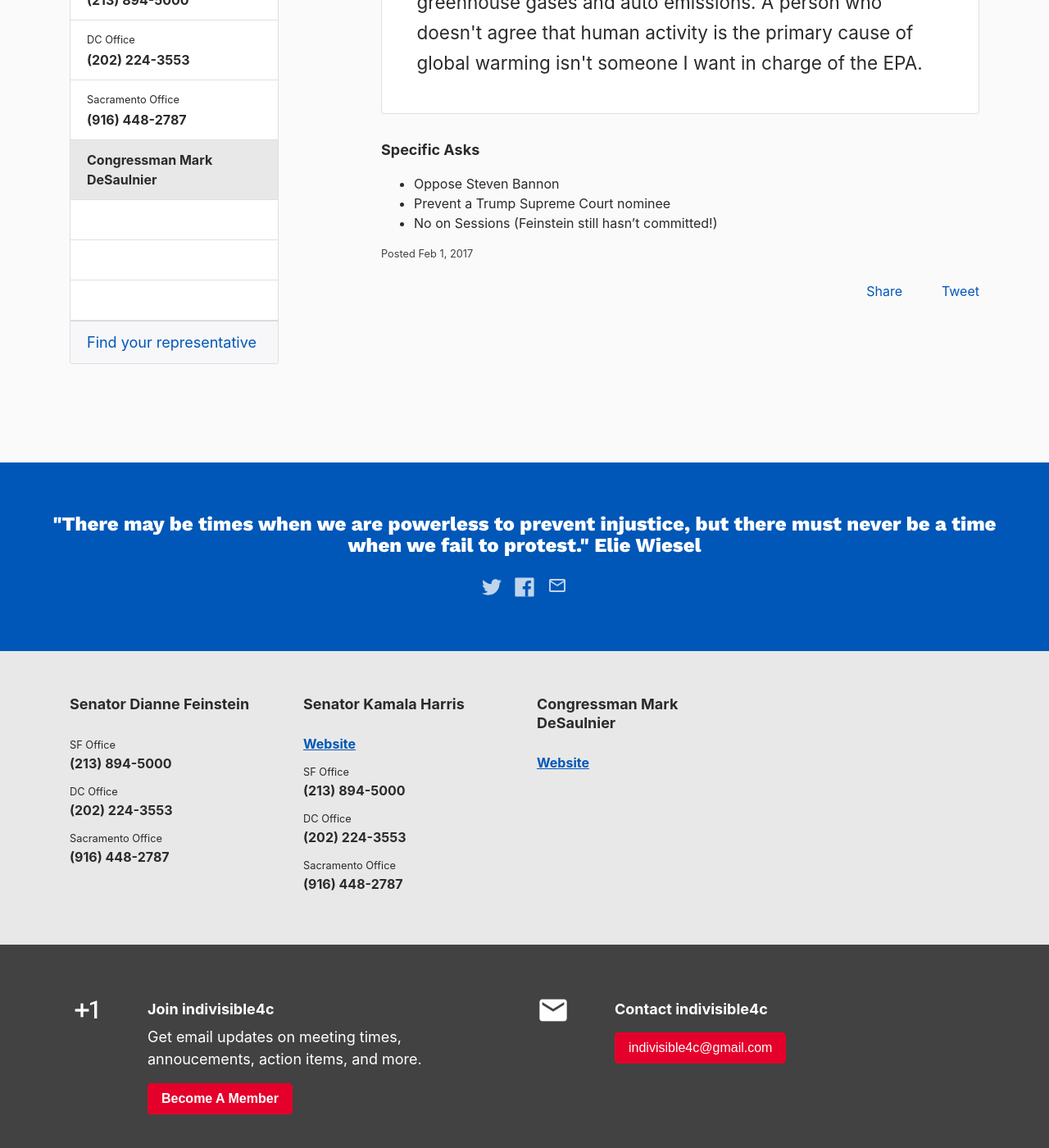
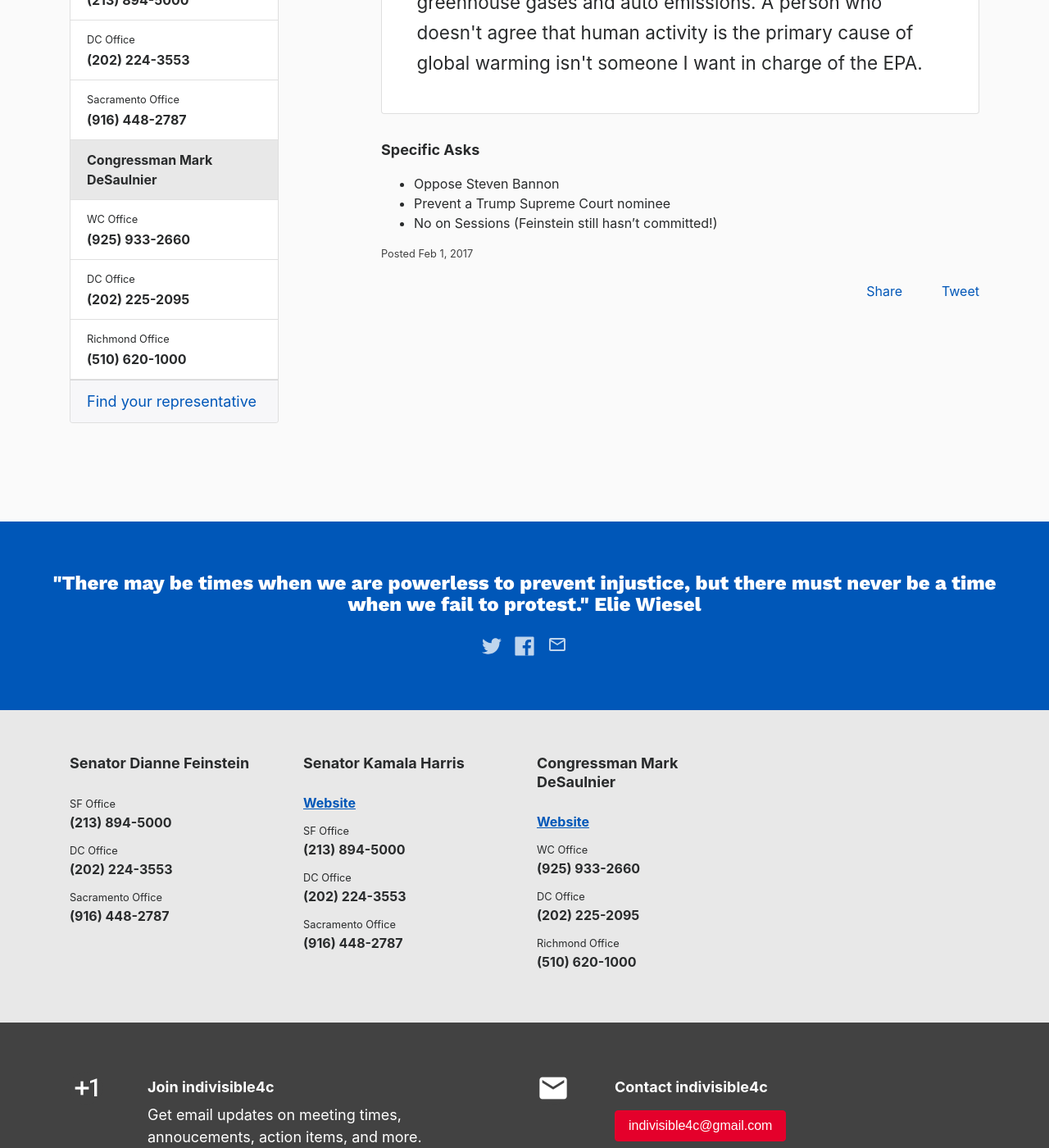
Before and after one commit to IndivisibleTemplate/BasicTemplate, a Jekyll site: the page built from _posts/2017-02-02-this-is-great.markdown, in a window 1280 px wide and 1400 px high, scrolled down 1085 px. Shown: the whole window at 82% size. Built offline with Jekyll 4.4.1, drawn with Linux system fonts in a browser that asks for light colours; nearby versions of some CDN libraries; comment, search, counter and statistics services are not loaded.

Commit message:
Updated Congressman Mark Desaulnier

```diff
--- a/_representatives/congressman-mark-desaulnier.markdown
+++ b/_representatives/congressman-mark-desaulnier.markdown
@@ -3,8 +3,8 @@
 date: 2017-04-04 10:53:00 -07:00
 main-image: "/uploads/MD%20Portrait.jpg"
 phone-numbers:
-- 'Walnut Creek Office: (925) 933-2660'
-- 'DC Office: (202) 225-2095'
-- 'Richmond Office: (510) 620-1000'
+  WC Office: "(925) 933-2660"
+  DC Office: "(202) 225-2095"
+  Richmond Office: "(510) 620-1000"
 website: https://desaulnier.house.gov
 ---
```
